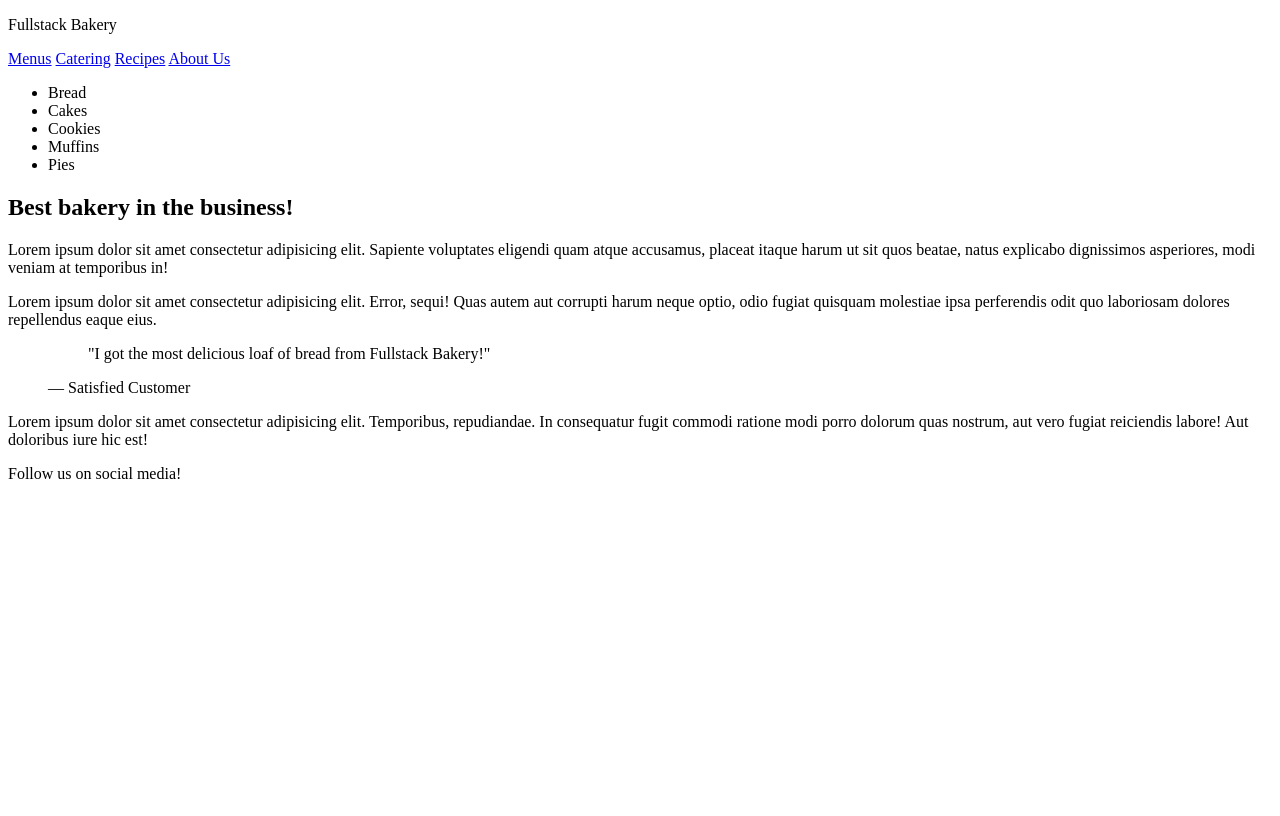
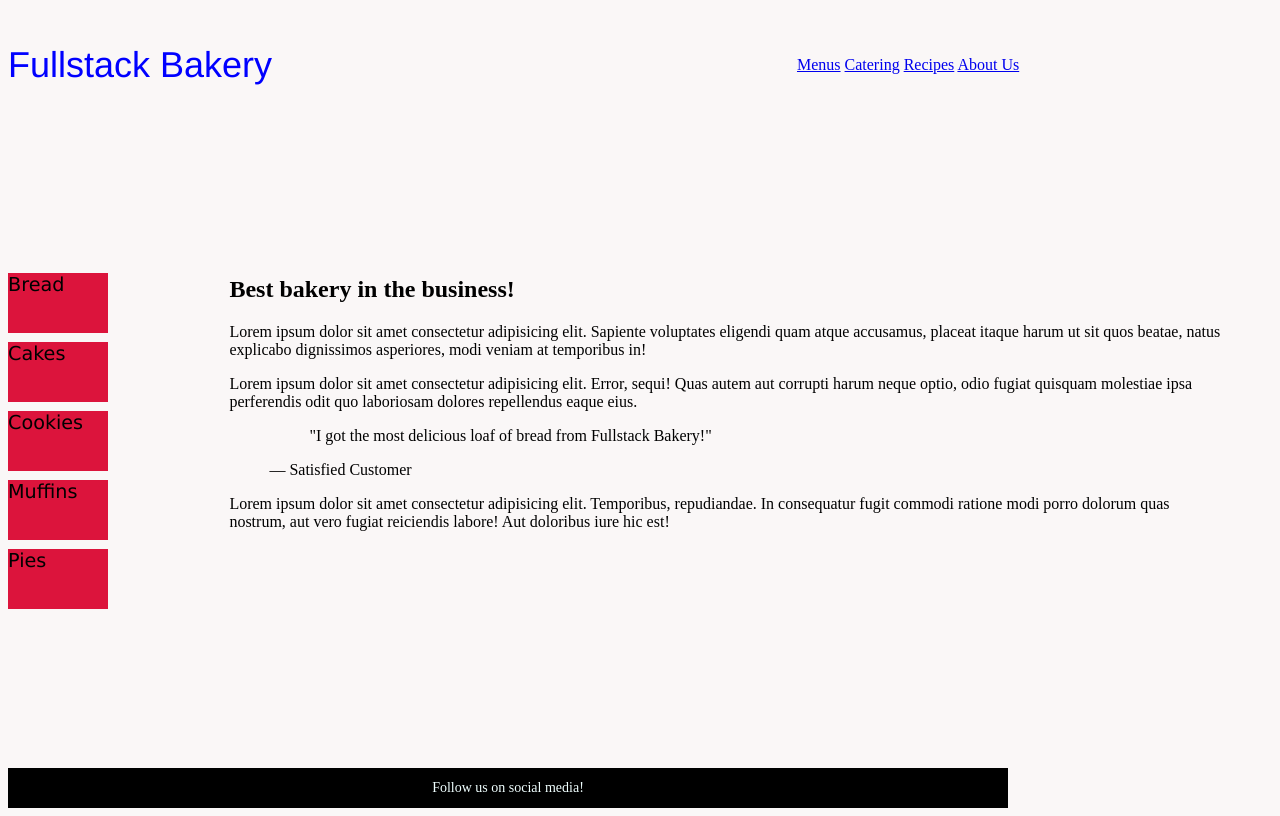
Before and after one commit to bbaddwoa/Bakery_Adwoa, a plain HTML site: page index.html in a window 1280 px wide. Drawn offline with Linux system fonts and the light colour scheme.

Commit message:
My First Commit to Bakery html

```diff
--- a/index.html
+++ b/index.html
@@ -1,20 +1,24 @@
 <!DOCTYPE html>
 <html lang="en">
   <head>
+    <!-- This is how to link the style.css to html -->
+    <link rel="stylesheet" href="style.css">
+
     <title>Fullstack Bakery</title>
   </head>
   <body>
-    <header>
+    <div class="div">
+    <header class="menu">
       <p class="brand">Fullstack Bakery</p>
-      <nav>
+      <nav class="navigation">
         <a href="#">Menus</a>
         <a href="#">Catering</a>
         <a href="#">Recipes</a>
         <a href="#">About Us</a>
       </nav>
     </header>
-    <main>
-      <aside>
+    <main class="expandflexbox">
+      <aside class="flexbox">
         <ul>
           <li>Bread</li>
           <li>Cakes</li>
@@ -51,6 +55,7 @@
         </p>
       </article>
     </main>
-    <footer>Follow us on social media!</footer>
+    <footer class="footers">Follow us on social media!</footer>
+    </div>
   </body>
 </html>
--- /dev/null
+++ b/style.css
@@ -0,0 +1,103 @@
+* {
+  background-color: rgb(250, 247, 247);
+}
+.brand {
+  font-size: 36px;
+  font-weight: 900px;
+  color: blue;
+  font-family: "Franklin Gothic Medium", "Arial Narrow", Arial, sans-serif;
+}
+.pies {
+  background-color: crimson;
+  width: 80px;
+  list-style-type: none;
+}
+.muffins {
+  background-color: crimson;
+  width: 80px;
+  margin-bottom: 5px;
+  list-style-type: none;
+}
+.cookies {
+  background-color: crimson;
+  width: 80px;
+  margin-bottom: 5px;
+  list-style-type: none;
+}
+.cakes {
+  background-color: crimson;
+  width: 80px;
+  margin-bottom: 5px;
+  list-style-type: none;
+}
+.bread {
+  background-color: crimson;
+  width: 80px;
+  margin-bottom: 5px;
+  list-style-type: none;
+}
+.flexbox li {
+  background-color: crimson;
+  width: 100px;
+  height: 60px;
+  font-weight: 900px;
+  font-family: "Lucida Sans", "Lucida Sans Regular", "Lucida Grande",
+    "Lucida Sans Unicode", Geneva, Verdana, sans-serif;
+  font-size: larger;
+  font-style: unset;
+  margin-bottom: 9px;
+  list-style-type: none;
+  align-items: center;
+  justify-content: center;
+}
+.flexbox {
+  flex-flow: column;
+  display: flex;
+  flex-direction: column;
+  align-content: space-between;
+  justify-content: space-around;
+  align-items: flex-start;
+  gap: 5;
+  margin-right: 10%;
+}
+.menu {
+  display: flex;
+  flex-direction: row;
+  align-content: flex-start;
+  align-items: center;
+  justify-content: space-between;
+}
+.navigation {
+  margin-right: 20%;
+}
+.flexbox ul {
+  padding: 0%;
+}
+.expandflexbox {
+  display: flex;
+  align-items: flex-start;
+  flex-flow: column;
+  display: flex;
+  flex-direction: row;
+  /* flex-wrap: wrap; */
+  align-content: space-between;
+  justify-content: flex-start;
+  align-items: flex-start;
+  margin-right: 50px;
+}
+.footers {
+  background-color: black;
+  font-size: 14px;
+  color: azure;
+  width: 1000px;
+  height: 40px;
+  display: flex;
+  align-items: center;
+  justify-content: center;
+}
+.div {
+  display: flex;
+  flex-direction: column;
+  justify-content: space-between;
+  height: 100vh;
+}
```
